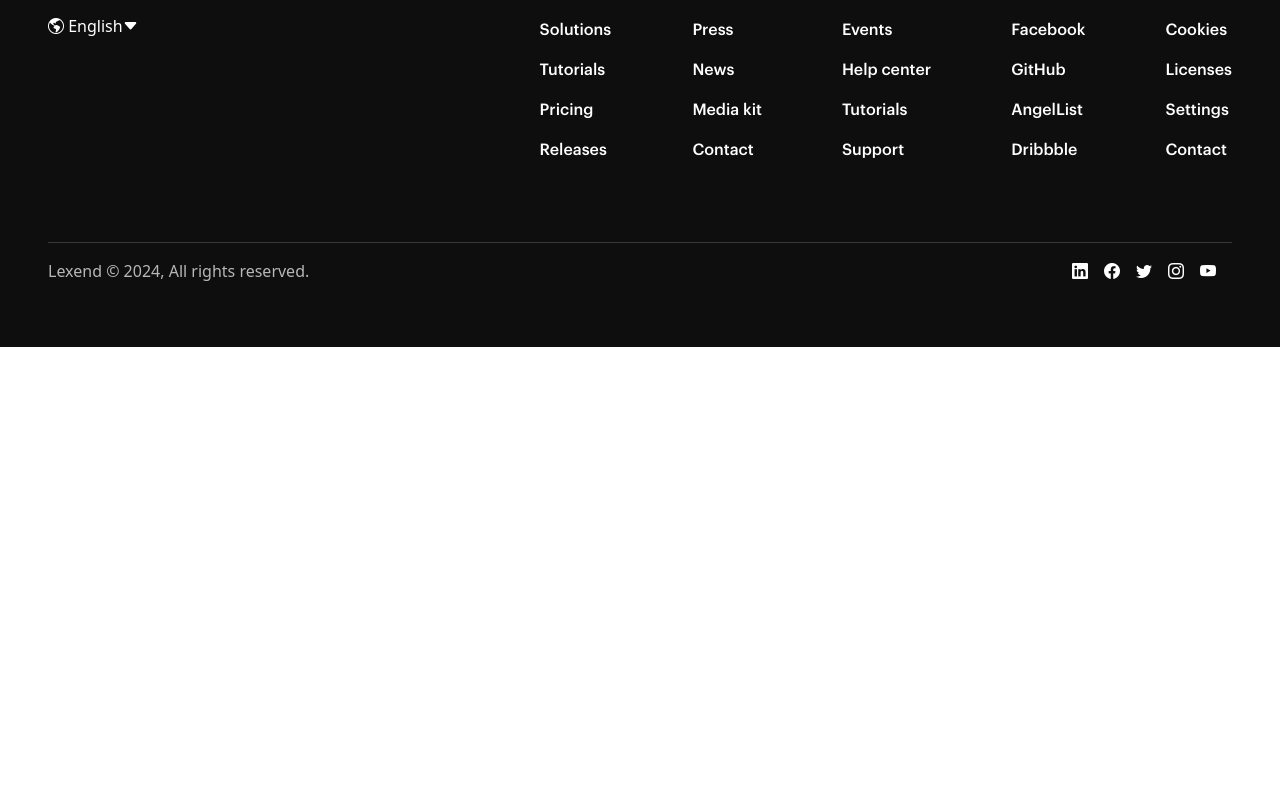
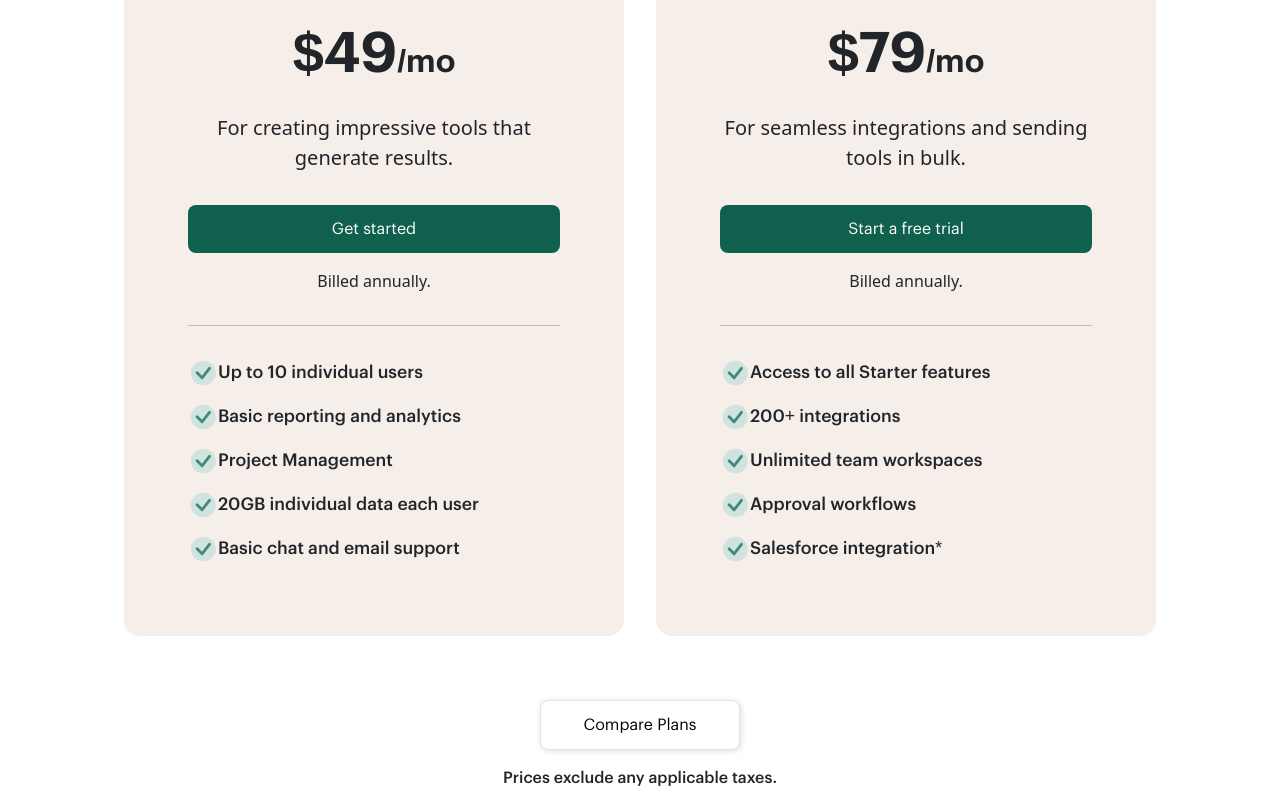
Before and after one commit to hawaryo/software-company, a Next.js app: page / in a window 1280 px wide. Shown: the part 5413-6201 px from the top of the page. Before the commit the page ends 5760 px from the top, so only its background shows below. Built offline with nearby package versions, Linux system fonts and the light colour scheme.

Commit message:
feat: adding Home page pricing  section

```diff
--- a/src/app/(home)/page.jsx
+++ b/src/app/(home)/page.jsx
@@ -2,6 +2,7 @@ import styles from "./page.module.scss";
 import HomeHeader from "@/components/home/HomeHeader";
 import FeaturesSection from "@/components/home/FeaturesSection";
 import DetailsSection from "@/components/home/DetailsSection";
+import PricingSection from "@/components/home/PricingSection";
 export const metadata = {
   title: "Software Company",
   description: "Welcome to software company",
@@ -14,6 +15,7 @@ export default function HomePage() {
       <main>
         <FeaturesSection />
         <DetailsSection />
+        <PricingSection />
       </main>
     </>
   );
--- /dev/null
+++ b/src/components/home/PricingSection.jsx
@@ -0,0 +1,136 @@
+import styles from "./PricingSection.module.scss";
+
+export default function PricingSection() {
+  return (
+    <section className={styles.pricingSection}>
+      <div className={styles.pricingSectionIntro}>
+        <p className={styles.icon}>Pricing</p>
+        <h2>Simple, scalable pricing.</h2>
+        <p className={styles.description}>No extra charges. No hidden fees.</p>
+      </div>
+
+      <div className={styles.pricingCardsContainer}>
+        <div className={styles.pricingPlanCard}>
+          <h5 className={styles.title}>Starter</h5>
+          <p className={styles.price}>
+            $49<span className={styles.month}>/mo</span>
+          </p>
+          <p className={styles.description}>
+            For creating impressive tools that generate results.
+          </p>
+          <button className={styles.pricingBtn} type="button">
+            Get started
+          </button>
+          <p className={styles.note}>Billed annually.</p>
+          <hr />
+          <ul className={styles.featuresList}>
+            <li>
+              <img
+                src="/images/home-page/pricing/check.svg"
+                width="30px"
+                alt="check mark icon"
+              />
+              <span>Up to 10 individual users</span>
+            </li>
+            <li>
+              <img
+                src="/images/home-page/pricing/check.svg"
+                width="30px"
+                alt="check mark icon"
+              />
+              <span>Basic reporting and analytics </span>
+            </li>
+            <li>
+              <img
+                src="/images/home-page/pricing/check.svg"
+                width="30px"
+                alt="check mark icon"
+              />
+              <span>Project Management </span>
+            </li>
+            <li>
+              <img
+                src="/images/home-page/pricing/check.svg"
+                width="30px"
+                alt="check mark icon"
+              />
+              <span>20GB individual data each user </span>
+            </li>
+            <li>
+              <img
+                src="/images/home-page/pricing/check.svg"
+                width="30px"
+                alt="check mark icon"
+              />
+              <span>Basic chat and email support </span>
+            </li>
+          </ul>
+        </div>
+        <div className={styles.pricingPlanCard}>
+          <p className={styles.label}>Popular</p>
+          <h5 className={styles.title}>Pro</h5>
+          <p className={styles.price}>
+            $79<span className={styles.month}>/mo</span>
+          </p>
+          <p className={styles.description}>
+            For seamless integrations and sending tools in bulk.
+          </p>
+          <button className={styles.pricingBtn} type="button">
+            Start a free trial
+          </button>
+          <p className={styles.note}>Billed annually.</p>
+          <hr />
+          <ul className={styles.featuresList}>
+            <li>
+              <img
+                src="/images/home-page/pricing/check.svg"
+                width="30px"
+                alt="check mark icon"
+              />
+              <span>Access to all Starter features </span>
+            </li>
+            <li>
+              <img
+                src="/images/home-page/pricing/check.svg"
+                width="30px"
+                alt="check mark icon"
+              />
+              <span>200+ integrations </span>
+            </li>
+            <li>
+              <img
+                src="/images/home-page/pricing/check.svg"
+                width="30px"
+                alt="check mark icon"
+              />
+              <span>Unlimited team workspaces </span>
+            </li>
+            <li>
+              <img
+                src="/images/home-page/pricing/check.svg"
+                width="30px"
+                alt="check mark icon"
+              />
+              <span>Approval workflows </span>
+            </li>
+            <li>
+              <img
+                src="/images/home-page/pricing/check.svg"
+                width="30px"
+                alt="check mark icon"
+              />
+              <span>Salesforce integration*</span>
+            </li>
+          </ul>
+        </div>
+      </div>
+
+      <div className={styles.comparePlanContainer}>
+        <button className={styles.compareBtn} type="button">
+          Compare Plans
+        </button>
+        <p>Prices exclude any applicable taxes.</p>
+      </div>
+    </section>
+  );
+}
--- /dev/null
+++ b/src/components/home/PricingSection.module.scss
@@ -0,0 +1,41 @@
+ @use "../../styles/variables/font" as font;
+ @use "../../styles/variables/textCards";
+ @use "../../styles/variables/buttons";
+
+ .pricingSection {
+     padding: 8px;
+
+     .pricingSectionIntro {
+         @extend %PrimaryTextCard;
+     }
+
+     .pricingCardsContainer {
+         display: flex;
+         justify-content: center;
+         flex-wrap: wrap;
+         gap: 32px;
+
+         .pricingPlanCard {
+             @extend %pricingCard;
+         }
+
+     }
+
+     .comparePlanContainer {
+
+         margin-top: 64px;
+         text-align: center;
+
+         .compareBtn {
+             @extend %secondaryButton;
+             width: 200px;
+             padding: 12px;
+         }
+
+         p {
+             margin-top: 16px;
+             font-family: font.$secondary-font;
+             font-size: 1rem;
+         }
+     }
+ }
```
